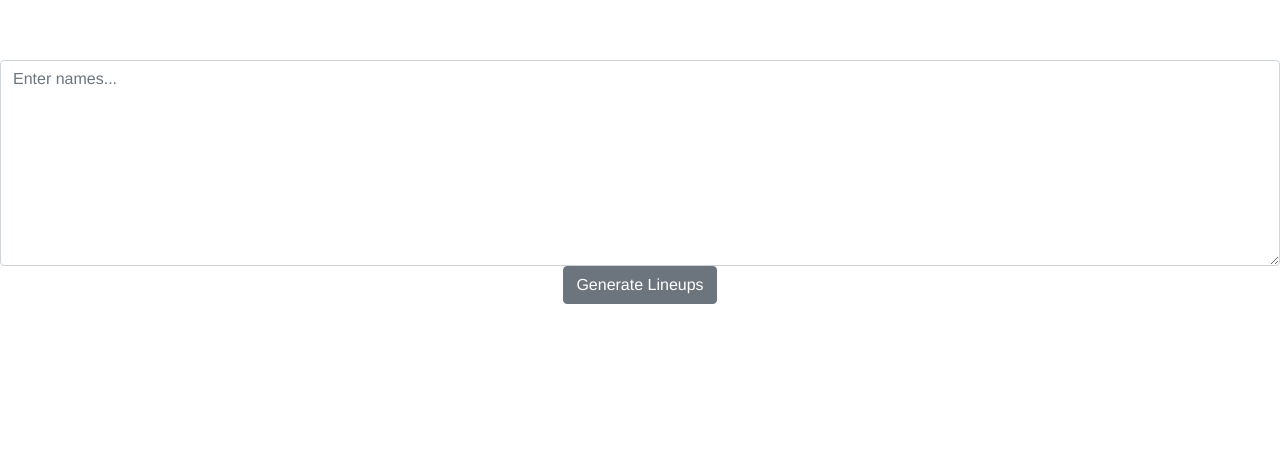
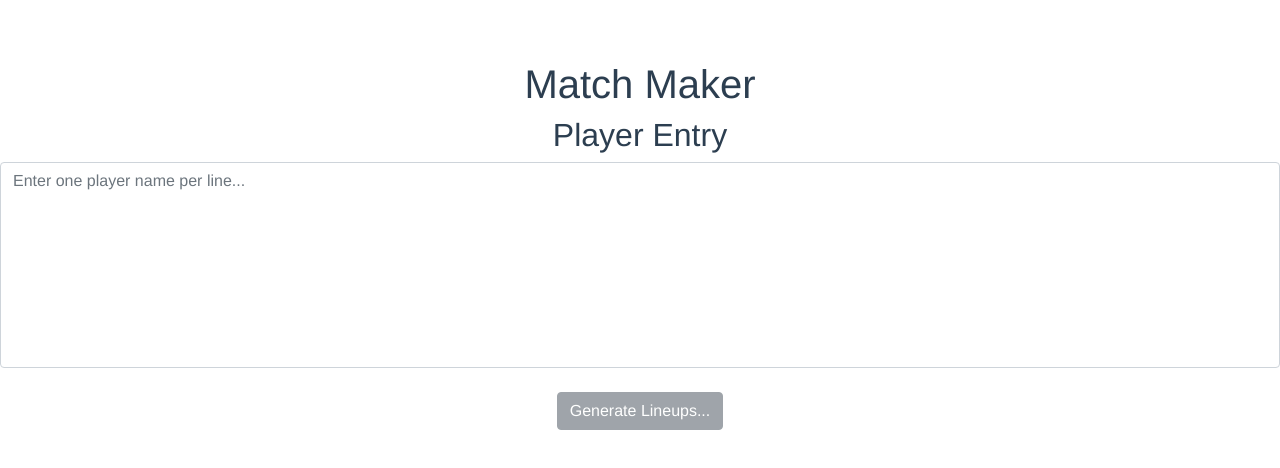
Before and after one commit to csetera/match-maker, a Vue app: page / in a window 1280 px wide. Shown: the top 468 px of the page. Built offline with nearby package versions, Linux system fonts and the light colour scheme.

Commit message:
Switch to using vue router

```diff
--- a/package.json
+++ b/package.json
@@ -15,7 +15,8 @@
     "core-js": "^3.6.5",
     "vue": "^2.6.11",
     "vue-class-component": "^7.2.3",
-    "vue-property-decorator": "^9.1.2"
+    "vue-property-decorator": "^9.1.2",
+    "vue-router": "^3.5.2"
   },
   "devDependencies": {
     "@babel/polyfill": "^7.11.5",
--- a/scripts/gh-pages-deploy.js
+++ b/scripts/gh-pages-deploy.js
@@ -1,4 +1,5 @@
 /* eslint-disable no-console */
+// Based in part on https://medium.com/swlh/auto-deploy-vue-js-to-github-pages-using-actions-723a2206e4d3
 const execa = require("execa");
 const fs = require("fs");
 
--- a/src/App.vue
+++ b/src/App.vue
@@ -1,56 +1,15 @@
 <template>
   <div id="app">
-      <component :is="componentName" v-bind="componentProps" v-on:generate="generateLineups" />
+      <h1>Match Maker</h1>
+      <router-view/>
   </div>
 </template>
 
 <script lang="ts">
 import { Component, Vue } from 'vue-property-decorator';
-import MatchGenerator from '@/services/MatchGenerator';
-import MatchSelectionView from '@/views/MatchSelectionView.vue';
-import Round from '@/models/Round';
-import UserEntryView from '@/views/UserEntryView.vue';
 
-enum State {
-  MatchSelection,
-  UserEntry,
-}
-
-@Component({
-  components: {
-    MatchSelectionView,
-    UserEntryView,
-  },
-})
+@Component
 export default class App extends Vue {
-  private state = State.UserEntry;
-  private rounds!: Round[];
-
-  public get componentName(): string {
-    switch (this.state) {
-      case State.MatchSelection:
-        return 'MatchSelectionView';
-
-      default:
-        return 'UserEntryView';
-    }
-  }
-
-  // eslint-disable-next-line @typescript-eslint/ban-types
-  public get componentProps(): object {
-    switch (this.state) {
-      case State.MatchSelection:
-        return { rounds: this.rounds };
-
-      default:
-        return {};
-    }
-  }
-
-  public generateLineups(names: string): void {
-    this.rounds = new MatchGenerator(names.split(/\r?\n/)).generateLineups();
-    this.state = State.MatchSelection;
-  }
 }
 </script>
 
--- a/src/main.ts
+++ b/src/main.ts
@@ -1,11 +1,24 @@
-import '@babel/polyfill'
+// import '@babel/polyfill'
 import 'mutationobserver-shim'
 import './plugins/bootstrap-vue'
 import App from './App.vue'
 import Vue from 'vue'
+import Router from 'vue-router';
+import MatchSelectionView from '@/views/MatchSelectionView.vue';
+import UserEntryView from '@/views/UserEntryView.vue';
 
+const router = new Router({
+  mode: 'history',
+  routes: [
+      { path: '/', name: 'user-entry', component: UserEntryView },
+      { path: '/select-matches', name: 'select-matches', component: MatchSelectionView, props: true }
+  ],
+});
+
+Vue.use(Router);
 Vue.config.productionTip = false
 
 new Vue({
+  router,
   render: h => h(App),
 }).$mount('#app')
--- a/src/views/MatchSelectionView.vue
+++ b/src/views/MatchSelectionView.vue
@@ -7,13 +7,19 @@
 <script lang="ts">
 import { Component, Vue, Prop } from "vue-property-decorator";
 import Matchup from '@/models/Matchup';
+import MatchGenerator from '@/services/MatchGenerator';
 import Round from '@/models/Round';
 
 @Component
 export default class MatchSelectionView extends Vue {
   // PROPERTIES
-  @Prop(Array)
-  public readonly rounds!: Round[];
+  @Prop(String)
+  public readonly players!: string;
+
+  get rounds(): Round[] {
+    const nameArray = this.players.split('|');
+    return new MatchGenerator(nameArray).generateLineups();
+  }
 
   public get text(): string {
     if (!this.rounds) {
--- a/src/views/UserEntryView.vue
+++ b/src/views/UserEntryView.vue
@@ -1,20 +1,42 @@
 <template>
   <div class="user-entry">
-    <b-form-textarea id="textarea" v-model="names" placeholder="Enter names..." rows="8" max-rows="8" />
-    <b-button @click="onGenerate">Generate Lineups</b-button>
+    <h2>Player Entry</h2>
+    <b-form-textarea id="textarea" v-model="names" placeholder="Enter one player name per line..." rows="8" max-rows="12" />
+    <br/>
+    <b-button @click="onGenerate" :disabled="generateDisabled">Generate Lineups...</b-button>
   </div>
 </template>
 
 <script lang="ts">
-import { Component, Emit, Vue } from "vue-property-decorator";
+import { Component, Vue } from "vue-property-decorator";
 
 @Component
 export default class UserEntryView extends Vue {
   private names = '';
 
-  @Emit('generate')
-  public onGenerate(): string {
-    return this.names
+  public onGenerate(): void {
+    this.$router.push({
+      name: 'select-matches',
+      params: {
+        players: this.playersParam
+      }
+    })
+  }
+
+  get generateDisabled(): boolean {
+    const parsedNames = this.parsedNames
+    const validNumber = (parsedNames.length > 0) && ((parsedNames.length % 4) == 0);
+    return !validNumber;
+  }
+
+  get parsedNames(): string[] {
+    return this.names.split(/\r?\n/).filter((name) => {
+      return name.trim().length > 0;
+    })
+  }
+
+  get playersParam(): string {
+    return this.parsedNames.join("|");
   }
 }
 </script>
```
Also changed, not shown: 1 other file (tests, documents, lock files or other folders).
